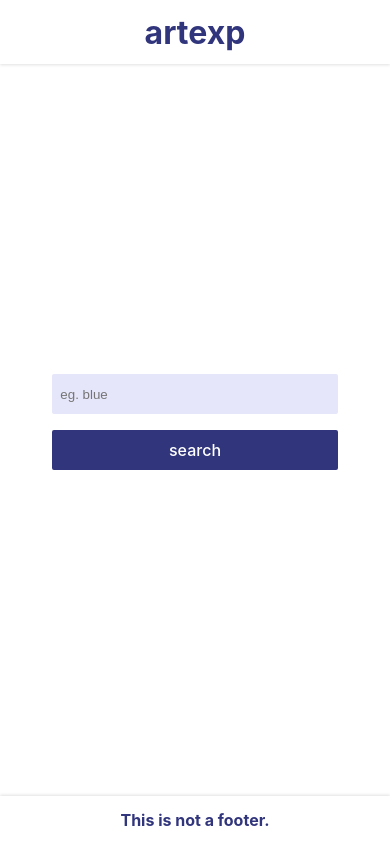
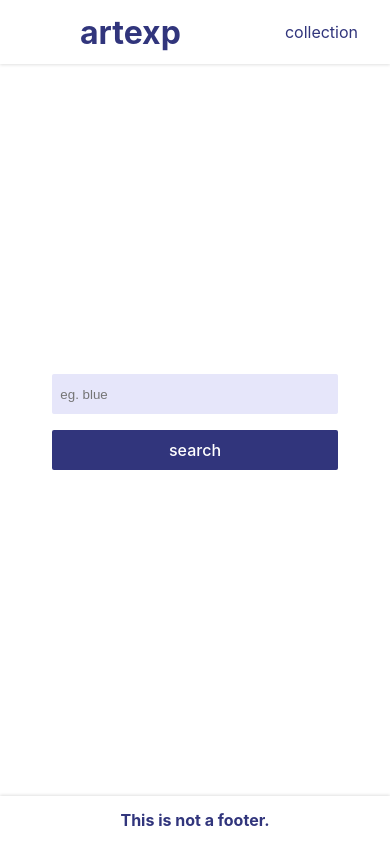
Before and after one commit to bviala/blq-test, a React (Vite) app: page / in a window 390 px wide. Built offline with nearby package versions, Linux system fonts and the light colour scheme.

Commit message:
collection page setup

```diff
--- a/src/components/Header/Header.module.css
+++ b/src/components/Header/Header.module.css
@@ -7,6 +7,7 @@
     box-shadow: 0px 1px 3px rgba(0, 0, 0, 0.12);
     display: flex;
     align-items: center;
+    justify-content: space-between;
     background-color: white;
 }
 
@@ -15,11 +16,10 @@
     margin-left: 5rem;
 }
 
-@media screen and (max-width: 480px) {
-    .header {
-        justify-content: center;
-    }
-    .header h1 {
-        margin-left: 0;
-    }
+.header a {
+    text-decoration: none;
 }
+
+.menu a {
+    margin: 0 2rem;
+}
--- a/src/components/Header/Header.tsx
+++ b/src/components/Header/Header.tsx
@@ -1,11 +1,19 @@
+import { Link } from 'react-router-dom'
 import classes from './Header.module.css'
 
 const Header = () => {
     return (
     <header className={classes.header}>
-        <h1 className='primary--text'>
-            artexp
-        </h1>
+        <div>
+            <Link to='/'>
+                <h1 className='primary--text'>
+                    artexp
+                </h1>
+            </Link>
+        </div>
+        <div className={classes.menu}>
+            <Link to='collection' className='primary--text'>collection</Link>
+        </div>
     </header>
     )
 }
--- a/src/main.tsx
+++ b/src/main.tsx
@@ -5,26 +5,38 @@ import ReactModal from 'react-modal'
 import './index.css'
 import Header from './components/Header/Header'
 import Footer from './components/Footer/Footer'
-import { createBrowserRouter, RouterProvider } from 'react-router-dom'
+import { createBrowserRouter, Outlet, RouterProvider } from 'react-router-dom'
+
+const AppLayout = () => (
+  <>
+    <Header/>
+    <main>
+      <Outlet />
+    </main>
+    <Footer/>
+  </>
+)
 
 const router = createBrowserRouter([
   {
     path: "/",
-    element: (<Home/>),
-  },
-  {
-    path: "about",
-    element: <div>About</div>,
+    element: (<AppLayout/>),
+    children: [
+      {
+        index: true,
+        element: (<Home/>),
+      },
+      {
+        path: "collection",
+        element: <div>collection</div>,
+      },
+    ]
   },
 ]);
 
 ReactDOM.createRoot(document.getElementById('root') as HTMLElement).render(
   <React.StrictMode>
-    <Header/>
-    <main>
       <RouterProvider router={router} />
-    </main>
-    <Footer/>
   </React.StrictMode>
 )
 
```
